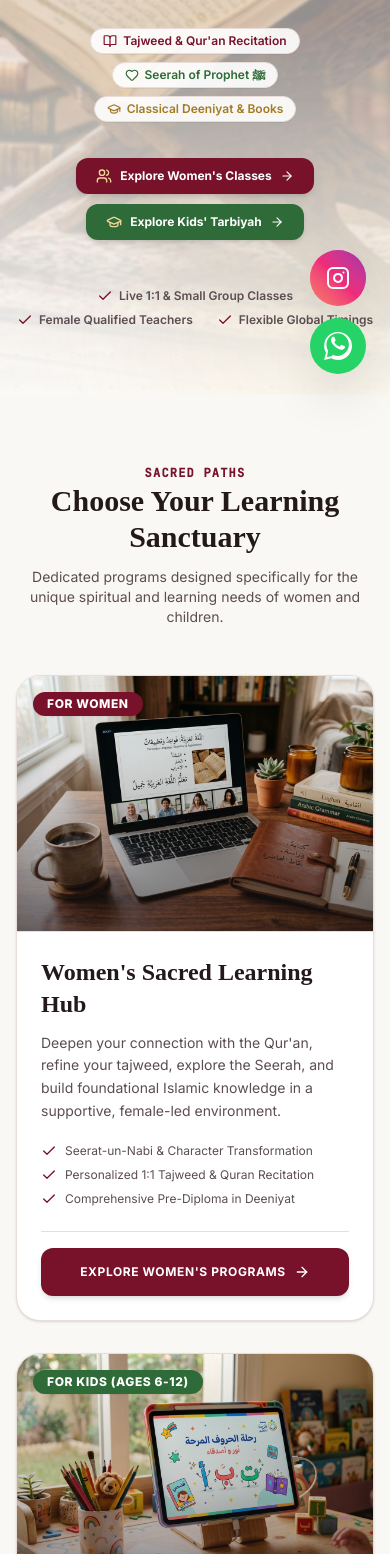
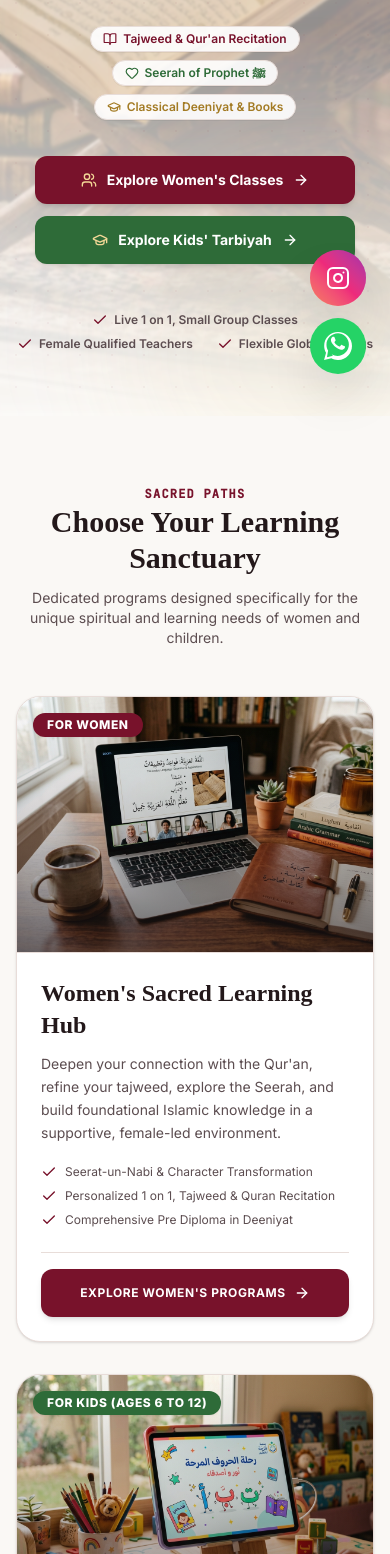
Before and after one commit to hamid220-kamal/qalbiya-insititue, a React (Vite) app: page / in a window 390 px wide. Shown: the part 446-2000 px from the top of the page. Built offline with nearby package versions, Linux system fonts and the light colour scheme; a web font is replaced by a local one.

Commit message:
style: update copy and punctuation for readability
Refine content across components to improve clarity, standardizing punctuation and descriptive phrasing.

```diff
--- a/src/components/AboutPage.tsx
+++ b/src/components/AboutPage.tsx
@@ -37,7 +37,7 @@ export const AboutPage: React.FC<AboutPageProps> = ({ onNavigate }) => {
         </p>
         <div className="w-12 h-0.5 bg-[#78122B]/20 mx-auto" />
         <p className="text-base sm:text-lg leading-relaxed text-[#23181A] font-semibold italic">
-          Qalbiya exists to change that. Not through guilt. Not through more information. But through a return — slow, honest, and rooted.
+          Qalbiya exists to change that. Not through guilt. Not through more information. But through a return, slow, honest, and rooted.
         </p>
       </section>
 
--- a/src/components/Header.tsx
+++ b/src/components/Header.tsx
@@ -447,7 +447,7 @@ export const Header: React.FC<HeaderProps> = ({ currentRoute, onNavigate, select
                     }`}
                   >
                     <span>Women's Programs Hub</span>
-                    <span className="text-[10px] px-2 py-0.5 rounded-md bg-[#78122B]/10 text-[#78122B] font-bold">1:1 & Group</span>
+                    <span className="text-[10px] px-2 py-0.5 rounded-md bg-[#78122B]/10 text-[#78122B] font-bold">1 on 1, Group</span>
                   </button>
 
                   <button
@@ -457,7 +457,7 @@ export const Header: React.FC<HeaderProps> = ({ currentRoute, onNavigate, select
                     }`}
                   >
                     <span>Kids' Tarbiyah Hub</span>
-                    <span className="text-[10px] px-2 py-0.5 rounded-md bg-[#2E6B38]/10 text-[#2E6B38] font-bold">Ages 4-15</span>
+                    <span className="text-[10px] px-2 py-0.5 rounded-md bg-[#2E6B38]/10 text-[#2E6B38] font-bold">Ages 4 to 15</span>
                   </button>
 
                   <button
--- a/src/components/Homepage.tsx
+++ b/src/components/Homepage.tsx
@@ -152,8 +152,8 @@ export const Homepage: React.FC<HomepageProps> = ({
 
   const faqs = [
     {
-      q: "Are classes live or pre-recorded?",
-      a: "All our classes are held LIVE online via Google Meet or Zoom, ensuring real-time personal feedback, direct student-teacher interaction, and active recitation corrections."
+      q: "Are classes live or pre recorded?",
+      a: "All our classes are held LIVE online via Google Meet or Zoom, ensuring real time personal feedback, direct student teacher interaction, and active recitation corrections."
     },
     {
       q: "What if I miss a live session?",
@@ -161,15 +161,15 @@ export const Homepage: React.FC<HomepageProps> = ({
     },
     {
       q: "How are classes structured for children?",
-      a: "Kids' classes are short (30-45 minutes), interactive, and engaging. We focus on storytelling, visual aids, positive reinforcement, and gentle encouragement to foster a true love for Islam."
+      a: "Kids' classes are short (30 to 45 minutes), interactive, and engaging. We focus on storytelling, visual aids, positive reinforcement, and gentle encouragement to foster a true love for Islam."
     },
     {
       q: "Is financial aid or scholarship available?",
-      a: "Yes! We firmly believe sacred knowledge should never be out of reach. We offer flexible instalment plans and full/partial financial aid through our Qalbiya Scholarship Fund."
+      a: "Yes! We firmly believe sacred knowledge should never be out of reach. We offer flexible instalment plans and full or partial financial aid through our Qalbiya Scholarship Fund."
     },
     {
-      q: "Can I take a 1-on-1 trial class before enrolling?",
-      a: "Absolutely. You can schedule a complimentary 1-on-1 evaluation and trial session to experience our teaching methodology firsthand."
+      q: "Can I take a 1 on 1 trial class before enrolling?",
+      a: "Absolutely. You can schedule a complimentary 1 on 1 evaluation and trial session to experience our teaching methodology firsthand."
     }
   ];
 
@@ -295,28 +295,28 @@ export const Homepage: React.FC<HomepageProps> = ({
             initial={{ opacity: 0, y: 20 }}
             animate={{ opacity: 1, y: 0 }}
             transition={{ duration: 0.8, delay: 0.2 }}
-            className="flex flex-col sm:flex-row items-center justify-center gap-2.5 sm:gap-4 pt-3"
+            className="flex flex-col sm:flex-row items-center justify-center gap-3 sm:gap-4 pt-3"
           >
             {/* Women's Hub CTA */}
             <button
               onClick={() => onNavigate('women')}
-              className="w-auto max-w-[270px] sm:max-w-none sm:w-auto min-w-[200px] sm:min-w-[250px] px-5 sm:px-8 py-2.5 sm:py-4 rounded-xl sm:rounded-2xl bg-[#78122B] hover:bg-[#630E23] text-white font-bold text-xs sm:text-base transition-all duration-300 shadow-md hover:shadow-2xl hover:-translate-y-1 cursor-pointer flex items-center justify-center gap-2 sm:gap-3 group active:scale-98"
+              className="w-full sm:w-auto max-w-xs sm:max-w-none min-w-[220px] sm:min-w-[250px] px-6 sm:px-8 py-3.5 sm:py-4 rounded-xl sm:rounded-2xl bg-[#78122B] hover:bg-[#630E23] text-white font-bold text-sm sm:text-base transition-all duration-300 shadow-md hover:shadow-2xl hover:-translate-y-1 cursor-pointer flex items-center justify-center gap-2.5 sm:gap-3 group active:scale-98"
               id="hero-btn-women-hub"
             >
               <Users className="w-4 h-4 sm:w-5 sm:h-5 text-[#F3D797]" />
               <span>Explore Women's Classes</span>
-              <ArrowRight className="w-3.5 h-3.5 sm:w-4 sm:h-4 transition-transform group-hover:translate-x-1" />
+              <ArrowRight className="w-4 h-4 transition-transform group-hover:translate-x-1" />
             </button>
 
             {/* Kids' Hub CTA */}
             <button
               onClick={() => onNavigate('kids')}
-              className="w-auto max-w-[270px] sm:max-w-none sm:w-auto min-w-[200px] sm:min-w-[250px] px-5 sm:px-8 py-2.5 sm:py-4 rounded-xl sm:rounded-2xl bg-[#2E6B38] hover:bg-[#25572e] text-white font-bold text-xs sm:text-base transition-all duration-300 shadow-md hover:shadow-2xl hover:-translate-y-1 cursor-pointer flex items-center justify-center gap-2 sm:gap-3 group active:scale-98"
+              className="w-full sm:w-auto max-w-xs sm:max-w-none min-w-[220px] sm:min-w-[250px] px-6 sm:px-8 py-3.5 sm:py-4 rounded-xl sm:rounded-2xl bg-[#2E6B38] hover:bg-[#25572e] text-white font-bold text-sm sm:text-base transition-all duration-300 shadow-md hover:shadow-2xl hover:-translate-y-1 cursor-pointer flex items-center justify-center gap-2.5 sm:gap-3 group active:scale-98"
               id="hero-btn-kids-hub"
             >
               <GraduationCap className="w-4 h-4 sm:w-5 sm:h-5 text-[#F3D797]" />
               <span>Explore Kids' Tarbiyah</span>
-              <ArrowRight className="w-3.5 h-3.5 sm:w-4 sm:h-4 transition-transform group-hover:translate-x-1" />
+              <ArrowRight className="w-4 h-4 transition-transform group-hover:translate-x-1" />
             </button>
           </motion.div>
 
@@ -329,7 +329,7 @@ export const Homepage: React.FC<HomepageProps> = ({
           >
             <div className="flex items-center gap-1.5">
               <Check className="w-4 h-4 text-[#78122B]" />
-              <span>Live 1:1 & Small Group Classes</span>
+              <span>Live 1 on 1, Small Group Classes</span>
             </div>
             <div className="flex items-center gap-1.5">
               <Check className="w-4 h-4 text-[#78122B]" />
@@ -390,11 +390,11 @@ export const Homepage: React.FC<HomepageProps> = ({
                   </li>
                   <li className="flex items-center gap-2">
                     <Check className="w-4 h-4 text-[#78122B] shrink-0" />
-                    <span>Personalized 1:1 Tajweed & Quran Recitation</span>
+                    <span>Personalized 1 on 1, Tajweed & Quran Recitation</span>
                   </li>
                   <li className="flex items-center gap-2">
                     <Check className="w-4 h-4 text-[#78122B] shrink-0" />
-                    <span>Comprehensive Pre-Diploma in Deeniyat</span>
+                    <span>Comprehensive Pre Diploma in Deeniyat</span>
                   </li>
                 </ul>
               </div>
@@ -402,7 +402,7 @@ export const Homepage: React.FC<HomepageProps> = ({
               <div className="pt-4 border-t border-[#E8DDD9]">
                 <button
                   onClick={() => onNavigate('women')}
-                  className="w-full inline-flex h-12 items-center justify-center rounded-xl bg-[#78122B] hover:bg-[#630E23] text-white text-xs font-bold uppercase tracking-wider transition-all duration-300 shadow-md hover:shadow-xl hover:-translate-y-0.5 cursor-pointer group/btn gap-2"
+                  className="w-full inline-flex h-12 items-center justify-center rounded-xl bg-[#78122B] hover:bg-[#630E23] text-white text-xs sm:text-sm font-bold uppercase tracking-wider transition-all duration-300 shadow-md hover:shadow-xl hover:-translate-y-0.5 cursor-pointer group/btn gap-2"
                   id="hub-card-btn-women"
                 >
                   <span>Explore Women's Programs</span>
@@ -424,7 +424,7 @@ export const Homepage: React.FC<HomepageProps> = ({
               <div className="absolute inset-0 bg-gradient-to-t from-[#23181A]/60 via-[#23181A]/20 to-transparent" />
 
               <span className="absolute top-4 left-4 rounded-full bg-[#2E6B38] text-white px-3.5 py-1 text-xs font-extrabold uppercase tracking-wider shadow-xs">
-                For Kids (Ages 6-12)
+                For Kids (Ages 6 to 12)
               </span>
             </div>
 
@@ -434,12 +434,12 @@ export const Homepage: React.FC<HomepageProps> = ({
                   Kids' Tarbiyah Learning Hub
                 </h3>
                 <p className="text-sm text-[#5C4D50] leading-relaxed">
-                  Interactive, loving, and story-driven classes designed to nurture a strong Islamic identity, excellent manners (Akhlaq), and fluent Quranic reading for young minds.
+                  Interactive, loving, and story driven classes designed to nurture a strong Islamic identity, excellent manners (Akhlaq), and fluent Quranic reading for young minds.
                 </p>
                 <ul className="text-xs text-[#5C4D50] space-y-2 pt-2">
                   <li className="flex items-center gap-2">
                     <Check className="w-4 h-4 text-[#2E6B38] shrink-0" />
-                    <span>Juniors Deeniyat Mastercourse (Multi-Year)</span>
+                    <span>Juniors Deeniyat Mastercourse (Multi Year)</span>
                   </li>
                   <li className="flex items-center gap-2">
                     <Check className="w-4 h-4 text-[#2E6B38] shrink-0" />
@@ -754,24 +754,24 @@ export const Homepage: React.FC<HomepageProps> = ({
             </p>
           )}
 
-          <div className="pt-4 flex flex-col sm:flex-row items-center justify-center gap-2.5 sm:gap-4 border-t border-white/10">
+          <div className="pt-4 flex flex-col sm:flex-row items-center justify-center gap-3 sm:gap-4 border-t border-white/10">
             <button
               onClick={() => onNavigate('women')}
-              className="w-auto max-w-[270px] sm:max-w-none sm:w-auto inline-flex h-10 sm:h-12 items-center justify-center rounded-xl bg-white text-[#78122B] px-5 sm:px-8 text-xs sm:text-sm font-bold hover:bg-[#FAF8F5] transition-all duration-300 shadow-md hover:shadow-2xl hover:-translate-y-1 gap-2 cursor-pointer"
+              className="w-full sm:w-auto max-w-xs sm:max-w-none min-w-[210px] inline-flex h-11 sm:h-12 items-center justify-center rounded-xl bg-white text-[#78122B] px-6 sm:px-8 text-sm font-bold hover:bg-[#FAF8F5] transition-all duration-300 shadow-md hover:shadow-2xl hover:-translate-y-1 gap-2 cursor-pointer"
               id="homepage-cta-explore-women"
             >
               <span>Explore Women's Hub</span>
-              <ArrowRight className="w-3.5 h-3.5 sm:w-4 sm:h-4" />
+              <ArrowRight className="w-4 h-4" />
             </button>
 
             <a
               href="https://wa.me/918145363290?text=Assalamu%20Alaikum%2C%20I%20would%20like%20to%20know%20more%20about%20Qalbiya%20programs."
               target="_blank"
               rel="noopener noreferrer"
-              className="w-auto max-w-[270px] sm:max-w-none sm:w-auto inline-flex h-10 sm:h-12 items-center justify-center rounded-xl bg-[#25D366] text-white px-5 sm:px-6 text-xs sm:text-sm font-bold hover:bg-[#20bd5a] transition-all duration-300 shadow-md hover:shadow-2xl hover:-translate-y-1 gap-2 cursor-pointer"
+              className="w-full sm:w-auto max-w-xs sm:max-w-none min-w-[180px] inline-flex h-11 sm:h-12 items-center justify-center rounded-xl bg-[#25D366] text-white px-6 text-sm font-bold hover:bg-[#20bd5a] transition-all duration-300 shadow-md hover:shadow-2xl hover:-translate-y-1 gap-2 cursor-pointer"
               id="homepage-whatsapp-link"
             >
-              <MessageCircle className="w-3.5 h-3.5 sm:w-4 sm:h-4 fill-current" />
+              <MessageCircle className="w-4 h-4 fill-current" />
               <span>WhatsApp Us</span>
             </a>
           </div>
```
